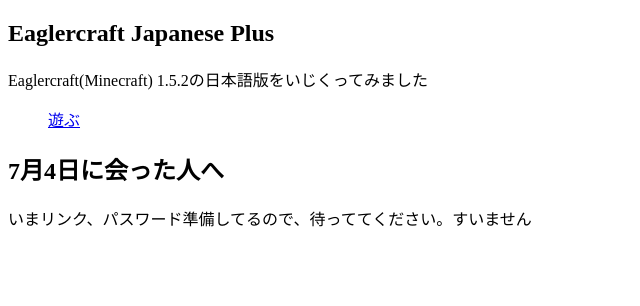
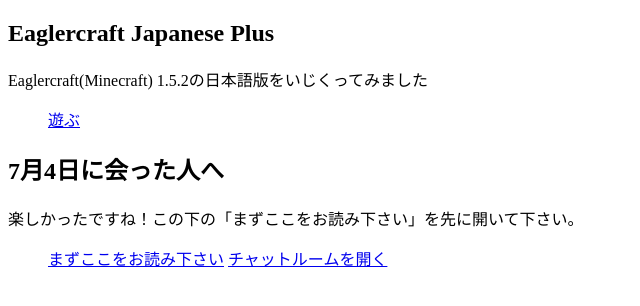
Before and after one commit to Magurock/Magurock.github.io, a plain HTML site: page index.html in a window 1280 px wide. Shown: the whole page, without its empty margins (0-640 px from the left). Drawn offline with Linux system fonts and the light colour scheme.

Commit message:
Update index.html

```diff
--- a/index.html
+++ b/index.html
@@ -12,6 +12,10 @@
 <a href='https://magurock.github.io/Eaglercraft-for-Japan/'>遊ぶ</a>
 </ul>
 <h2>7月4日に会った人へ</h2>
-<p>いまリンク、パスワード準備してるので、待っててください。すいません</p>
+<p>楽しかったですね！この下の「まずここをお読み下さい」を先に開いて下さい。</p>
+<ul>
+<a href='https://magurock.github.io/0704.txt'>まずここをお読み下さい</a>
+<a href='https://c.kuku.lu/asuefj47'>チャットルームを開く</a>
+</ul>
 </body>
 </html>
```
